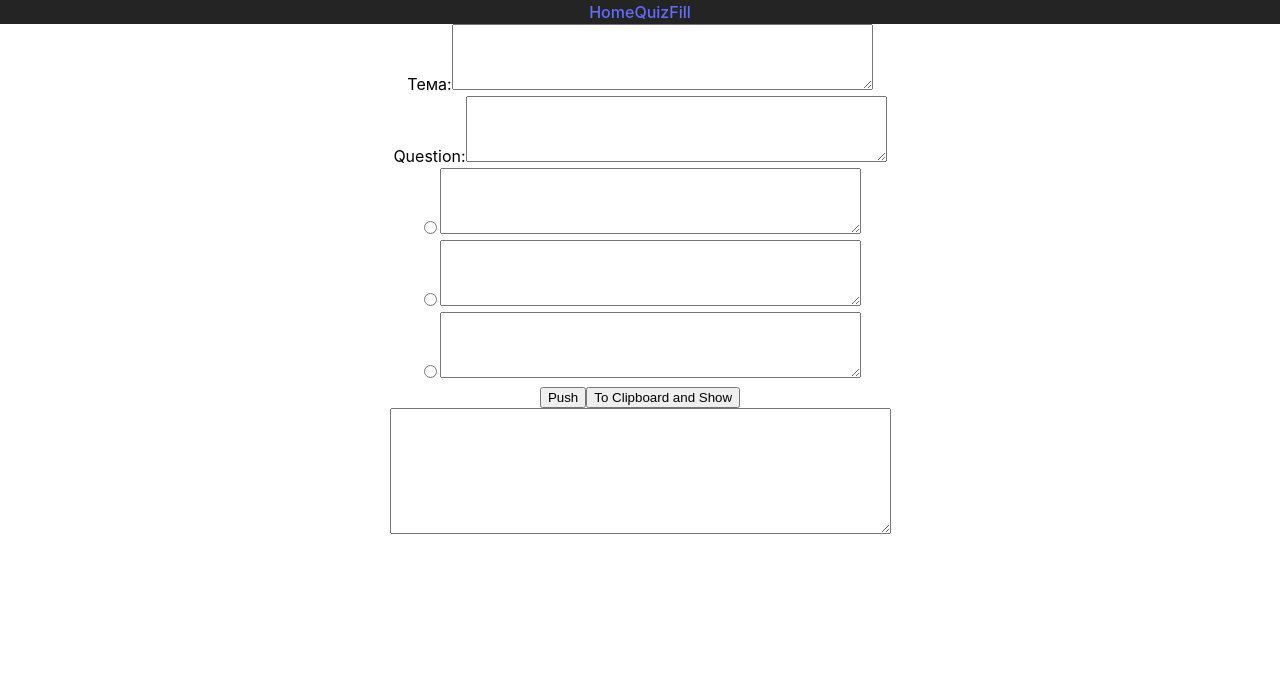
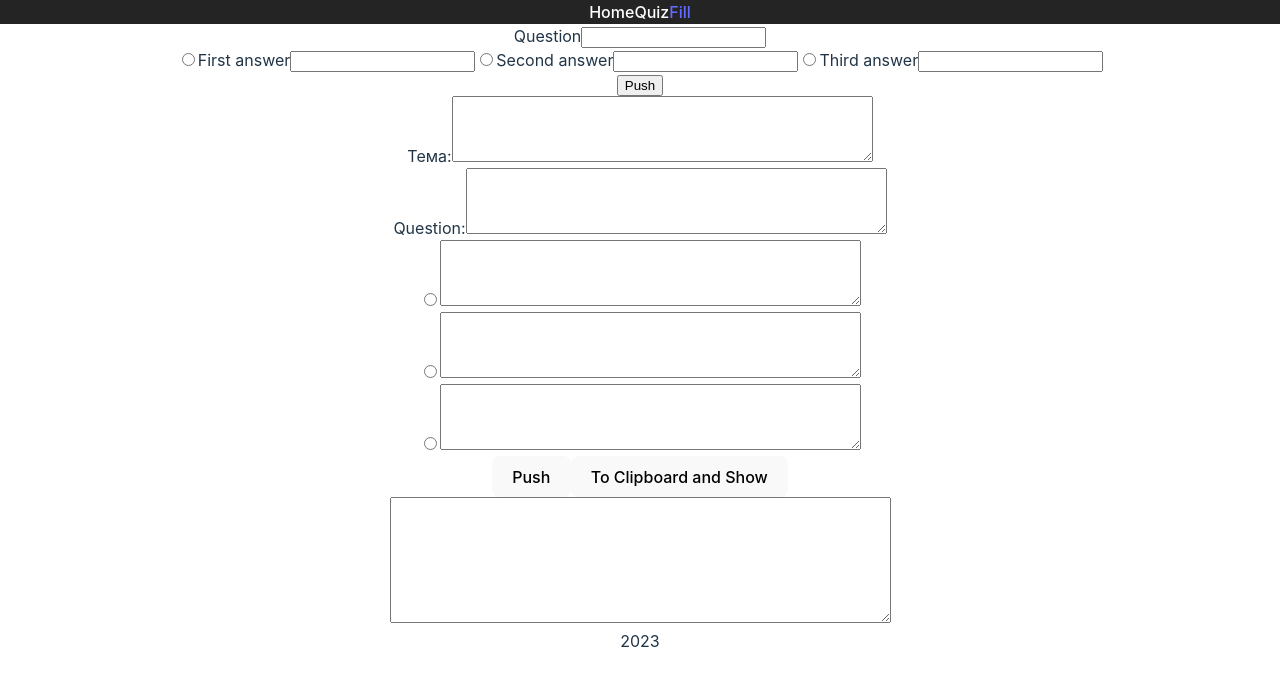
Before and after one commit to Bonus156/Industrial-Quiz, a React (Vite) app: page /fill in a window 1280 px wide. Shown: the top 686 px of the page. Built offline with nearby package versions, Linux system fonts and the light colour scheme.

Commit message:
feat: start add react hook form

```diff
--- a/package.json
+++ b/package.json
@@ -12,6 +12,7 @@
   "dependencies": {
     "react": "^18.2.0",
     "react-dom": "^18.2.0",
+    "react-hook-form": "^7.45.1",
     "react-router-dom": "^6.14.1"
   },
   "devDependencies": {
--- a/src/App.tsx
+++ b/src/App.tsx
@@ -1,23 +1,21 @@
-import { Route, Routes, Link } from 'react-router-dom';
+import { Route, Routes } from 'react-router-dom';
 import './App.css'
 import { HomePage } from './pages/HomePage';
 import { QuizPage } from './pages/Quizpage';
 import { FillPage } from './pages/Fillpage';
 import { NotFoundPage } from './pages/Notfoundpage';
+import { Layout } from './components/Layout';
 
 function App() {
   return (
     <>
-      <header>
-        <Link to="/">Home</Link>
-        <Link to="/quiz">Quiz</Link>
-        <Link to="/Fill">Fill</Link>
-      </header>
       <Routes>
-        <Route path="/" element={<HomePage />} />
-        <Route path="/quiz" element={<QuizPage />} />
-        <Route path="/fill" element={<FillPage />} />
-        <Route path="*" element={<NotFoundPage />} />
+        <Route path="/" element={<Layout />}>
+          <Route index element={<HomePage />} />
+          <Route path="quiz" element={<QuizPage />} />
+          <Route path="fill" element={<FillPage />} />
+          <Route path="*" element={<NotFoundPage />} />
+        </Route>
       </Routes>
     </>
   )
--- /dev/null
+++ b/src/components/Layout.tsx
@@ -0,0 +1,19 @@
+import { NavLink, Outlet } from "react-router-dom";
+
+const Layout = () => {
+  return (
+    <>
+      <header>
+        <NavLink to="/">Home</NavLink>
+        <NavLink to="/quiz">Quiz</NavLink>
+        <NavLink to="/Fill">Fill</NavLink>
+      </header>
+      <Outlet />
+      <footer>
+        2023
+      </footer>
+    </>
+  )
+}
+
+export {Layout}
--- a/src/index.css
+++ b/src/index.css
@@ -1,4 +1,6 @@
 :root {
+  --color-active: #646cff;
+
   font-family: Inter, system-ui, Avenir, Helvetica, Arial, sans-serif;
   line-height: 1.5;
   font-weight: 400;
@@ -23,7 +25,7 @@ header {
 
 a {
   font-weight: 500;
-  color: #646cff;
+  color: white;
   text-decoration: inherit;
 }
 a:hover {
@@ -38,7 +40,7 @@ body {
   min-height: 100vh;
 }
 
-/* h1 {
+h1 {
   font-size: 3.2em;
   line-height: 1.1;
 }
@@ -73,4 +75,9 @@ button:focus-visible {
   button {
     background-color: #f9f9f9;
   }
-} */
+}
+
+.active {
+  color: var(--color-active);
+  cursor: default;
+}
--- /dev/null
+++ b/src/json/questions.ts
@@ -0,0 +1,3 @@
+const questions = [
+
+]
--- a/src/pages/Fillpage.tsx
+++ b/src/pages/Fillpage.tsx
@@ -1,6 +1,155 @@
+import { useState } from 'react';
+import { useForm, SubmitHandler } from 'react-hook-form';
+
+type Answer = {
+  text: string;
+  isCorrect: boolean;
+}
+
+type Question = {
+  question: string;
+  answers: Answer[];
+}
+
+interface Theme {
+  theme: string;
+  questions: Question[];
+}
+
+type FormFields = {
+  theme: string;
+  question: string;
+  answer1: string;
+  answer2: string;
+  answer3: string;
+  correctAns: string;
+  // file?: FileList;
+};
+
 function FillPage() {
+  const [questions, setQuestions] = useState<Question[]>([]);
+
+  const {
+    register,
+    formState: { errors },
+    handleSubmit,
+    reset,
+  } = useForm<FormFields>({ mode: 'onSubmit', reValidateMode: 'onSubmit' });
+
+  const addQuestion: SubmitHandler<FormFields> = (data) => {
+    const newQuestion: Question = {
+      question: data.question,
+      answers: [
+        {text: data.answer1, isCorrect: data.correctAns === 'a'},
+        {text: data.answer2, isCorrect: data.correctAns === 'b'},
+        {text: data.answer3, isCorrect: data.correctAns === 'c'},
+      ]
+    };
+
+    setQuestions([...questions, newQuestion]);
+    reset();
+  };
+
   return (
     <div className="wrapper">
+      <form className="container mx-auto flex flex-col" onSubmit={handleSubmit(addQuestion)}>
+        <label>
+          <span>Question</span>
+          <input
+            className="cursor-text border rounded px-4 py-2 m-2"
+            type="text"
+            {...register('question', {
+              required: 'Type question',
+              minLength: { value: 3, message: 'Too short' },
+            })}
+          />
+          {errors?.question && (
+            <span className="text-red-700">{errors?.question?.message?.toString()}</span>
+          )}
+        </label>
+        <div>
+          <label className="cursor-pointer mr-4 my-4">
+            <input
+              className="mr-2"
+              type="radio"
+              {...register('correctAns', { required: 'Correct answer must be selected' })}
+              value="a"
+            />
+            <label>
+              <span>First answer</span>
+              <input
+                className="cursor-text border rounded px-4 py-2 m-2"
+                type="text"
+                {...register('answer1', {
+                  required: 'Type first answer',
+                  minLength: { value: 1, message: 'Type answer' },
+                })}
+              />
+              {errors?.answer1 && (
+                <span className="text-red-700">{errors?.answer1?.message?.toString()}</span>
+              )}
+            </label>
+          </label>
+          <label className="cursor-pointer mr-4 my-4">
+            <input
+              className="mr-2"
+              type="radio"
+              {...register('correctAns', { required: 'Correct answer must be selected' })}
+              value="b"
+            />
+            <label>
+              <span>Second answer</span>
+              <input
+                className="cursor-text border rounded px-4 py-2 m-2"
+                type="text"
+                {...register('answer2', {
+                  required: 'Type second answer',
+                  minLength: { value: 1, message: 'Type answer' },
+                })}
+              />
+              {errors?.answer2 && (
+                <span className="text-red-700">{errors?.answer2?.message?.toString()}</span>
+              )}
+            </label>
+          </label>
+          <label className="cursor-pointer mr-4 my-4">
+            <input
+              className="mr-2"
+              type="radio"
+              {...register('correctAns', { required: 'Correct answer must be selected' })}
+              value="c"
+            />
+            <label>
+              <span>Third answer</span>
+              <input
+                className="cursor-text border rounded px-4 py-2 m-2"
+                type="text"
+                {...register('answer3', {
+                  required: 'Type third answer',
+                  minLength: { value: 1, message: 'Type answer' },
+                })}
+              />
+              {errors?.answer3 && (
+                <span className="text-red-700">{errors?.answer3?.message?.toString()}</span>
+              )}
+            </label>
+          </label>
+          {errors?.correctAns && (
+            <span className="text-red-700">{errors?.correctAns?.message?.toString()}</span>
+          )}
+        </div>
+        <div>
+          <input
+            className="cursor-pointer border font-semibold rounded px-4 py-2 w-fit bg-green-400 hover:bg-green-500"
+            type="submit"
+            value="Push"
+          />
+          {/* {confirmText && <span className="ml-2 font-bold text-green-800">{confirmText}</span>} */}
+        </div>
+      </form>
+
+
+
       <div className="theme-block">
         <label htmlFor="theme">Тема:</label>
         <textarea id="theme" name="theme" rows={4} cols={50}></textarea>
--- a/tsconfig.json
+++ b/tsconfig.json
@@ -7,7 +7,9 @@
     "skipLibCheck": true,
 
     /* Bundler mode */
-    "moduleResolution": "bundler",
+    "moduleResolution": "Node",
+
+    "noImplicitAny": true,
     "allowImportingTsExtensions": true,
     "resolveJsonModule": true,
     "isolatedModules": true,
```
Also changed, not shown: 1 other file (tests, documents, lock files or other folders).
